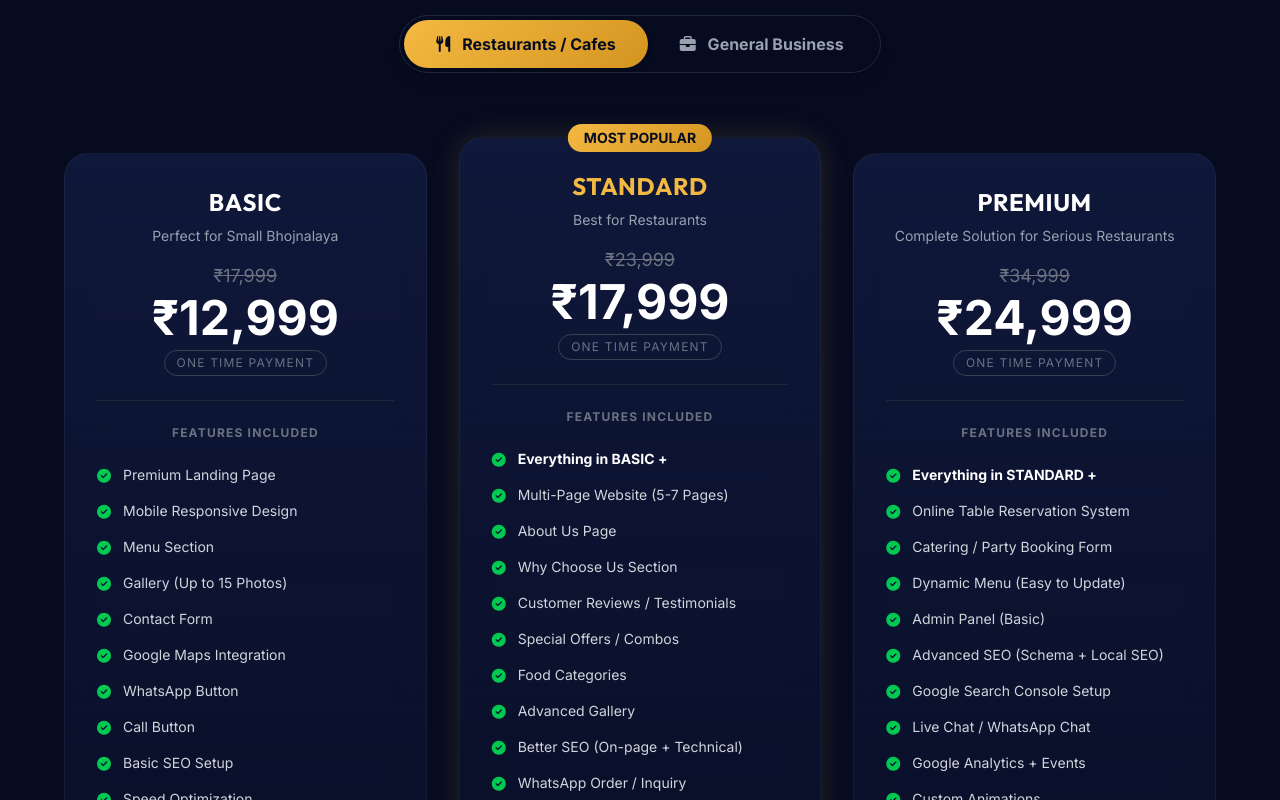
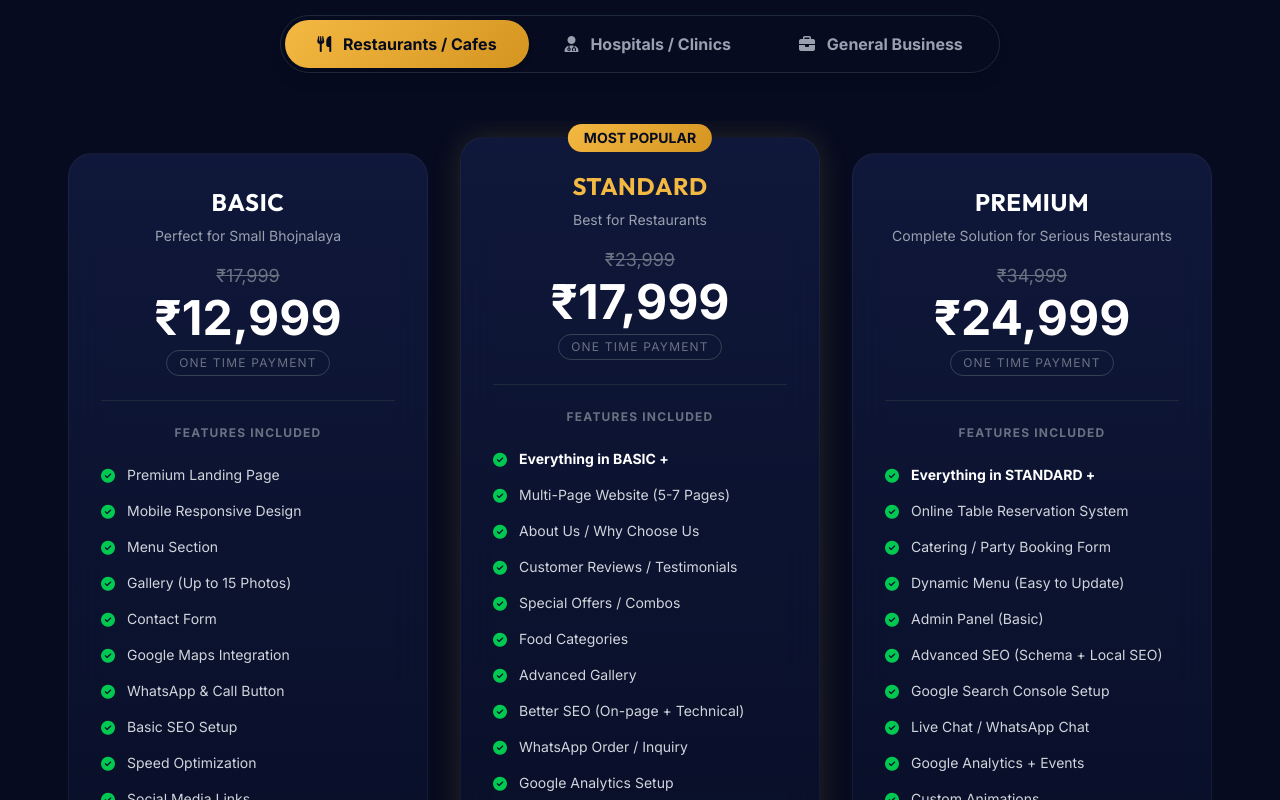
Before and after one commit to yashharfode/devzilla, a Next.js app: page / in a window 1280 px wide. Shown: the part 6920-7720 px from the top of the page. Built offline with nearby package versions, Linux system fonts and the light colour scheme.

Commit message:
feat: sync Pricing tab structure, add Hospitals/Clinics packages, and convert layout to horizontal scroll

```diff
--- a/src/components/Pricing.tsx
+++ b/src/components/Pricing.tsx
@@ -4,7 +4,7 @@ import { useState } from 'react';
 import Link from 'next/link';
 
 export default function Pricing() {
-  const [activeTab, setActiveTab] = useState<'restaurant' | 'common'>('restaurant');
+  const [activeTab, setActiveTab] = useState<'restaurant' | 'hospital' | 'common'>('restaurant');
 
   const pricingData = {
     restaurant: [
@@ -20,8 +20,7 @@ export default function Pricing() {
           "Gallery (Up to 15 Photos)",
           "Contact Form",
           "Google Maps Integration",
-          "WhatsApp Button",
-          "Call Button",
+          "WhatsApp & Call Button",
           "Basic SEO Setup",
           "Speed Optimization",
           "Social Media Links"
@@ -36,8 +35,7 @@ export default function Pricing() {
         features: [
           <span key="bold" className="font-bold text-white">Everything in BASIC +</span>,
           "Multi-Page Website (5-7 Pages)",
-          "About Us Page",
-          "Why Choose Us Section",
+          "About Us / Why Choose Us",
           "Customer Reviews / Testimonials",
           "Special Offers / Combos",
           "Food Categories",
@@ -68,6 +66,87 @@ export default function Pricing() {
           "Priority Support"
         ],
         highlight: false
+      }
+    ],
+    hospital: [
+      {
+        name: "Basic Clinic",
+        desc: "Perfect for Individual Doctors & Small Clinics",
+        price: "12,999",
+        oldPrice: "17,999",
+        features: [
+          "Premium Professional Landing Page",
+          "Mobile Responsive Design",
+          "Services & Treatments Section",
+          "Clinic Facility Gallery (15 Photos)",
+          "Appointment Inquiry Form",
+          "Google Maps Integration",
+          "WhatsApp & Direct Call Button",
+          "Basic SEO Setup",
+          "Speed Optimization",
+          "Social Media Links"
+        ],
+        highlight: false
+      },
+      {
+        name: "Standard Hospital",
+        desc: "Best for Multi-specialty Clinics & Small Hospitals",
+        price: "17,999",
+        oldPrice: "23,999",
+        features: [
+          <span key="bold" className="font-bold text-white">Everything in BASIC CLINIC +</span>,
+          "Multi-Page Website (5-7 Pages)",
+          "About Hospital / Doctor Profiles",
+          "Patient Reviews / Testimonials",
+          "Facilities & Wards Showcase",
+          "Department Categories",
+          "Advanced Facility Gallery",
+          "Better SEO (On-page + Technical)",
+          "WhatsApp Appointment Booking",
+          "Google Analytics Setup",
+          "Performance Optimization"
+        ],
+        highlight: true
+      },
+      {
+        name: "Premium Hospital",
+        desc: "Complete Solution for Large Hospitals",
+        price: "24,999",
+        oldPrice: "34,999",
+        features: [
+          <span key="bold" className="font-bold text-white">Everything in STANDARD HOSPITAL +</span>,
+          "Online OPD Appointment System",
+          "Careers / Job Application Form",
+          "Dynamic Doctors Directory",
+          "Admin Panel (Manage Bookings)",
+          "Advanced SEO (Schema + Local SEO)",
+          "Google Search Console Setup",
+          "Live Chat / WhatsApp Chat",
+          "Google Analytics + Conversion Events",
+          "Custom Trust-building Animations",
+          "Priority Support"
+        ],
+        highlight: false
+      },
+      {
+        name: "Enterprise Hospital",
+        desc: "State-of-the-Art Architecture for Major Hospitals",
+        price: "49,999",
+        oldPrice: "69,999",
+        features: [
+          <span key="bold" className="font-bold text-white">Everything in PREMIUM HOSPITAL +</span>,
+          "Advanced Multi-Doctor Appointment System",
+          "Patient Report / Lab Result Portal",
+          "Tele-consultation Video Integration",
+          "Comprehensive Hospital CRM / CMS",
+          "Online Payment Gateway setup",
+          "Enterprise SEO Strategy & Schema",
+          "Advanced Data Security & HIPAA Config",
+          "AI WhatsApp Chatbot Integration",
+          "Ultra-Fast Enterprise CDN Optimization",
+          "24/7 VIP Technical Support"
+        ],
+        highlight: true
       }
     ],
     common: [
@@ -141,12 +220,18 @@ export default function Pricing() {
           <p className="text-gray-400 text-lg mb-8">Modern Design • Mobile Friendly • SEO Optimized • Fast & Secure</p>
 
           {/* Custom Tabs */}
-          <div className="inline-flex bg-dark border border-gray-800 rounded-full p-1 shadow-lg">
+          <div className="inline-flex bg-dark border border-gray-800 rounded-full p-1 shadow-lg flex-wrap justify-center gap-1">
             <button
               onClick={() => setActiveTab('restaurant')}
               className={`px-6 md:px-8 py-3 rounded-full text-sm md:text-base font-bold transition-all duration-300 ${activeTab === 'restaurant' ? 'bg-gradient-primary text-dark shadow-md' : 'text-gray-400 hover:text-white'}`}
             >
               <i className="fa-solid fa-utensils mr-2"></i> Restaurants / Cafes
+            </button>
+            <button
+              onClick={() => setActiveTab('hospital')}
+              className={`px-6 md:px-8 py-3 rounded-full text-sm md:text-base font-bold transition-all duration-300 ${activeTab === 'hospital' ? 'bg-gradient-primary text-dark shadow-md' : 'text-gray-400 hover:text-white'}`}
+            >
+              <i className="fa-solid fa-user-doctor mr-2"></i> Hospitals / Clinics
             </button>
             <button
               onClick={() => setActiveTab('common')}
@@ -158,11 +243,11 @@ export default function Pricing() {
         </div>
 
         {/* Pricing Cards */}
-        <div className="grid grid-cols-1 md:grid-cols-3 gap-8 max-w-6xl mx-auto mb-16">
+        <div className={`flex flex-col md:flex-row overflow-x-auto pb-4 md:pb-8 snap-x snap-mandatory hide-scrollbar gap-8 max-w-7xl mx-auto mb-16 ${activePlans.length <= 3 ? 'md:justify-center' : 'md:justify-start'}`}>
           {activePlans.map((plan, index) => (
             <div
               key={index}
-              className={`glass-card rounded-3xl p-8 flex flex-col mt-4 md:mt-8 transition-all ${plan.highlight ? 'border border-primary transform md:-translate-y-4 shadow-[0_0_30px_rgba(244,185,66,0.15)]' : ''}`}
+              className={`glass-card rounded-3xl p-8 flex flex-col mt-4 md:mt-8 transition-all w-full md:w-[340px] lg:w-[360px] shrink-0 snap-center ${plan.highlight ? 'border border-primary transform md:-translate-y-4 shadow-[0_0_30px_rgba(244,185,66,0.15)]' : ''}`}
               data-aos="fade-up"
               data-aos-delay={index * 100}
             >
```
